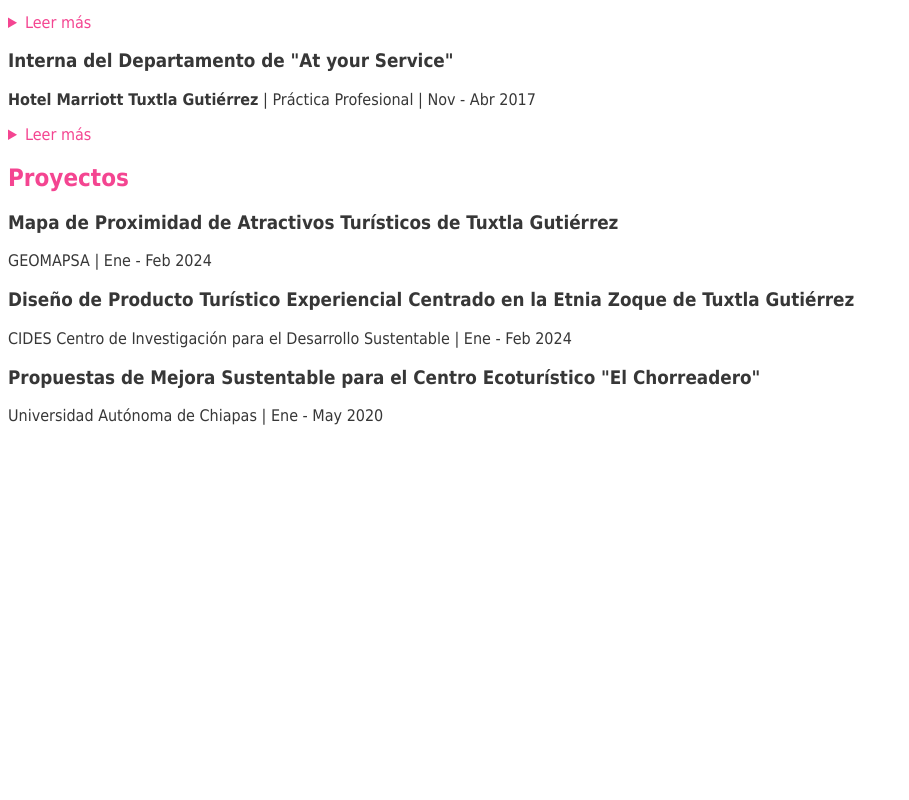
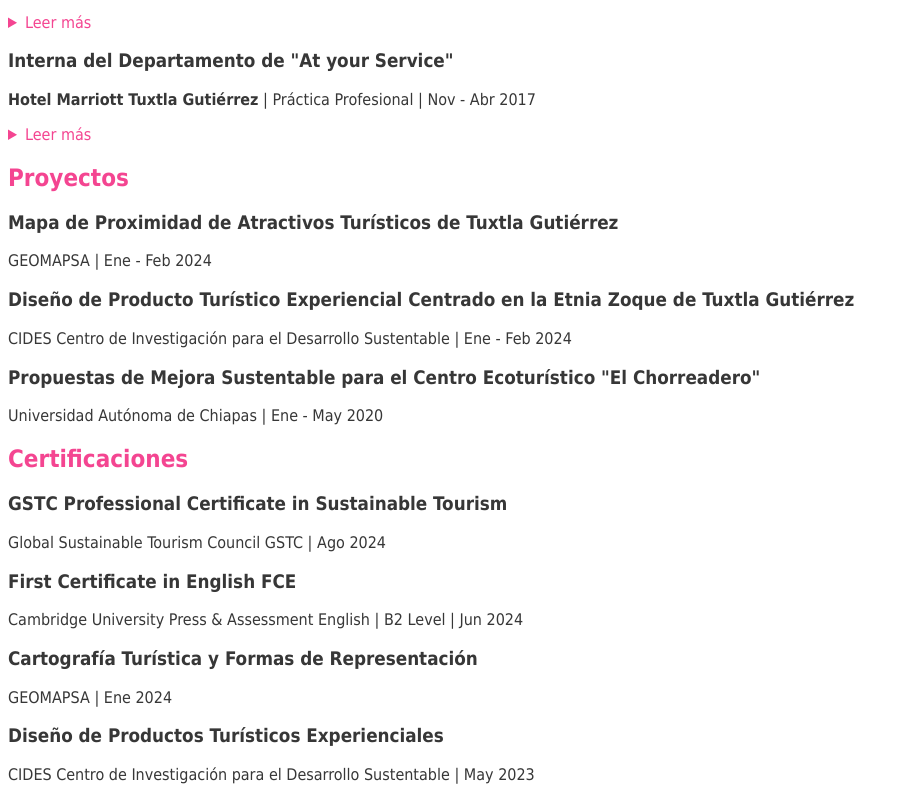
Before and after one commit to Karla-AgCRZ/Proyecto-Final-Portafolio, a plain HTML site: page index.html in a window 1280 px wide. Shown: the part 1215-2015 px from the top of the page, without its empty margins (0-909 px from the left). Before the commit the page ends 1656 px from the top, so only its background shows below. Drawn offline with Linux system fonts and the light colour scheme.

Commit message:
Adición de la sección de certificaciones, se eliminó la sección de idiomas y se agregó la sección de contacto

```diff
--- a/index.html
+++ b/index.html
@@ -22,7 +22,7 @@
         <a href="#educacion">Educación</a> |
         <a href="#experiencia">Experiencia</a> |
         <a href="#proyectos">Proyectos</a> |
-        <a href="">Certificaciones</a> |
+        <a href="#certificaciones">Certificaciones</a> |
         <a href="">Idiomas</a>
     </nav>
     <main>
@@ -127,6 +127,25 @@
             <p style="color: rgb(55, 55, 55);">Universidad Autónoma de Chiapas | Ene - May 2020</p>
             </article>
         </section>
+        <section id="certificaciones">
+            <h2 style="color:rgb(244, 69, 145);">Certificaciones</h2>
+            <article>
+                <h3 style="color: rgb(55, 55, 55);">GSTC Professional Certificate in Sustainable Tourism</h3>
+            <p style="color: rgb(55, 55, 55);">Global Sustainable Tourism Council GSTC | Ago 2024 </p>
+            </article>
+            <article>
+                <h3 style="color: rgb(55, 55, 55);">First Certificate in English FCE</h3>
+            <p style="color: rgb(55, 55, 55);">Cambridge University Press & Assessment English | B2 Level | Jun 2024 </p>
+            </article>
+            <article>
+                <h3 style="color: rgb(55, 55, 55);">Cartografía Turística y Formas de Representación</h3>
+            <p style="color: rgb(55, 55, 55);">GEOMAPSA | Ene 2024</p>
+            </article>
+            <article>
+                <h3 style="color: rgb(55, 55, 55);">Diseño de Productos Turísticos Experienciales</h3>
+            <p style="color: rgb(55, 55, 55);">CIDES Centro de Investigación para el Desarrollo Sustentable | May 2023</p>
+            </article>
+        </section>
     </main>
 </body>
 </html>
```
